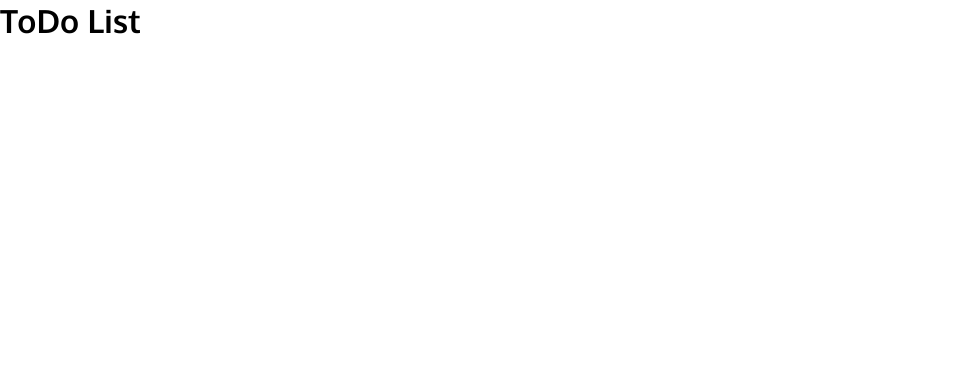
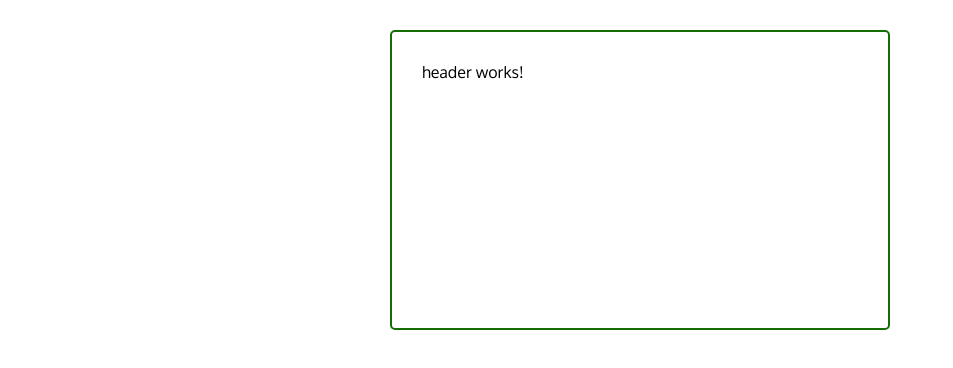
Before and after one commit to CragarDev/todo-list, an Angular app: page / in a window 1280 px wide. Shown: the top 368 px of the page, without its empty margins (0-953 px from the left). Built offline with nearby package versions, Linux system fonts and the light colour scheme.

Commit message:
Added Header and changed border width to 2px

```diff
--- a/src/app/app.component.html
+++ b/src/app/app.component.html
@@ -1 +1,4 @@
-<h1>{{ title }}</h1>
+<div class="container">
+  <!-- <h1>{{ title }}</h1> -->
+  <app-header></app-header>
+</div>
--- a/src/app/app.component.ts
+++ b/src/app/app.component.ts
@@ -6,5 +6,5 @@ import { Component, Type } from '@angular/core';
   styleUrls: ['./app.component.css']
 })
 export class AppComponent {
-  title: string = 'ToDo List';
+  // title: string = 'ToDo List';
 }
--- a/src/app/app.module.ts
+++ b/src/app/app.module.ts
@@ -2,10 +2,12 @@ import { NgModule } from '@angular/core';
 import { BrowserModule } from '@angular/platform-browser';
 
 import { AppComponent } from './app.component';
+import { HeaderComponent } from './components/header/header.component';
 
 @NgModule({
   declarations: [
-    AppComponent
+    AppComponent,
+    HeaderComponent
   ],
   imports: [
     BrowserModule
--- /dev/null
+++ b/src/app/components/header/header.component.html
@@ -0,0 +1 @@
+<p>header works!</p>
--- /dev/null
+++ b/src/app/components/header/header.component.ts
@@ -0,0 +1,15 @@
+import { Component, OnInit } from '@angular/core';
+
+@Component({
+  selector: 'app-header',
+  templateUrl: './header.component.html',
+  styleUrls: ['./header.component.css']
+})
+export class HeaderComponent implements OnInit {
+
+  constructor() { } // runs when object is initialized
+
+  ngOnInit(): void { // lifecycle method - use this most of the time for when the component loads
+  }
+
+}
--- a/src/styles.css
+++ b/src/styles.css
@@ -16,7 +16,7 @@ body {
   margin: 30px auto;
   overflow: auto;
   min-height: 300px;
-  border: 1px solid rgb(21, 109, 5);
+  border: 2px solid rgb(21, 109, 5);
   padding: 30px;
   border-radius: 5px;
 }
```
Also changed, not shown: src/app/components/header/header.component.css (added), 1 other file (tests, documents, lock files or other folders).
